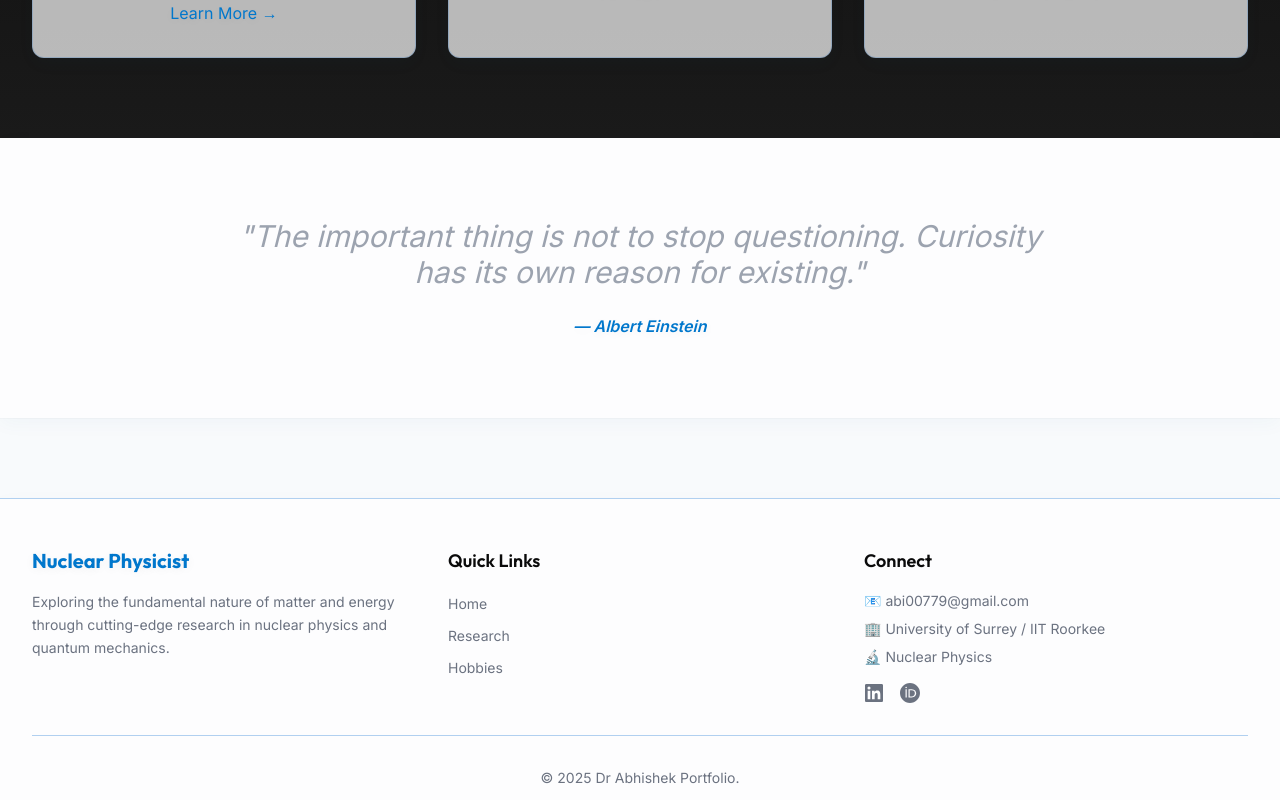
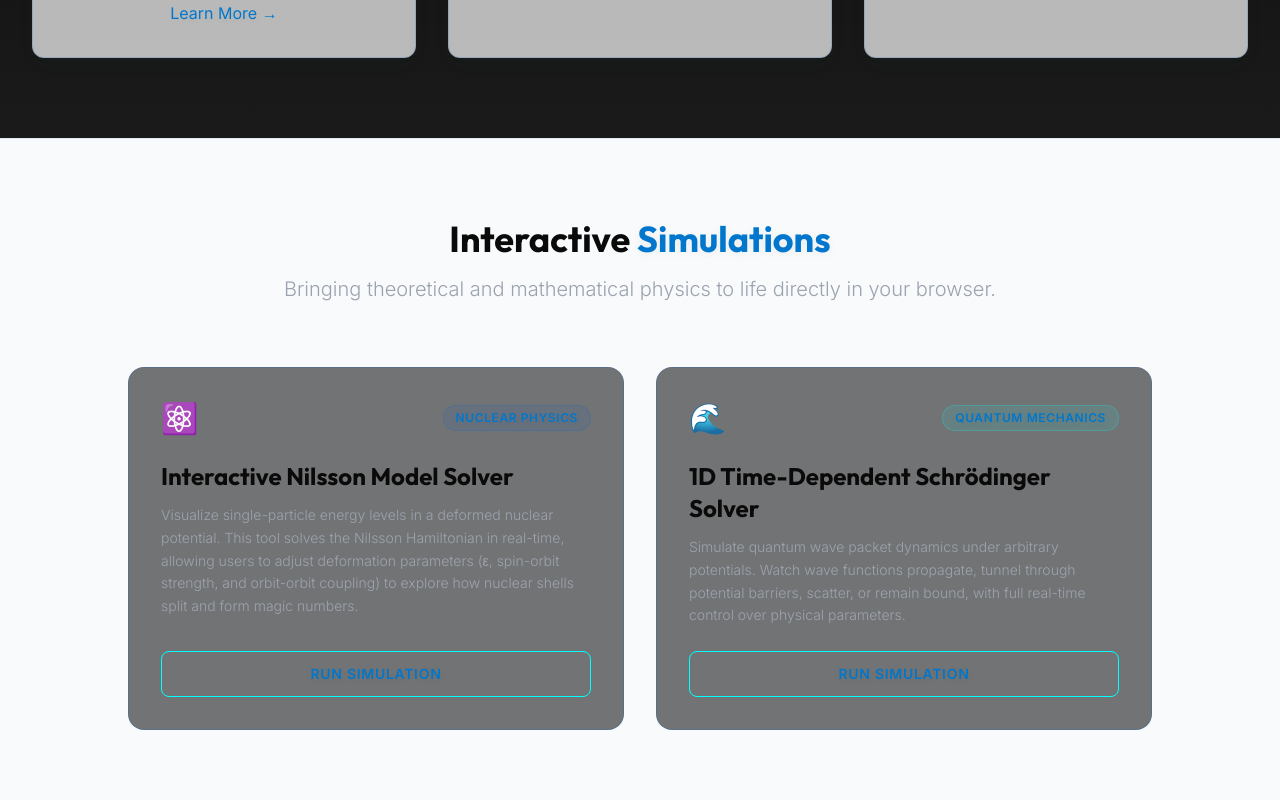
Before and after one commit to hyperfi/my-portfolio, a Vue app: page / in a window 1280 px wide. Shown: the part 1320-2120 px from the top of the page. Built offline with nearby package versions, Linux system fonts and the light colour scheme.

Commit message:
Update publications data and enhance Home.vue with interactive simulations section

```diff
--- a/data/publications.json
+++ b/data/publications.json
@@ -1,5 +1,5 @@
 {
-  "generatedAt": "2026-05-29T12:21:30.949Z",
+  "generatedAt": "2026-05-30T05:22:09.031Z",
   "journal_articles": [
     {
       "key": "PhysRevLett.134.062502",
--- a/package.json
+++ b/package.json
@@ -5,7 +5,7 @@
   "type": "module",
   "scripts": {
     "dev": "vite",
-    "build": "vite build",
+    "build": "node scripts/build-publications.mjs && vite build",
     "preview": "vite preview"
   },
   "dependencies": {
--- a/src/data/publications.json
+++ b/src/data/publications.json
@@ -1,5 +1,5 @@
 {
-  "generatedAt": "2026-05-29T12:21:30.949Z",
+  "generatedAt": "2026-05-30T05:22:09.031Z",
   "journal_articles": [
     {
       "key": "PhysRevLett.134.062502",
--- a/src/views/Home.vue
+++ b/src/views/Home.vue
@@ -179,6 +179,65 @@
       </div>
     </section>
 
+
+    <!-- Interactive Simulations Section -->
+    <section class="py-20 bg-dark-bg border-t border-nuclear-blue/10">
+      <div class="max-w-7xl mx-auto px-4 sm:px-6 lg:px-8">
+        <div class="text-center mb-16">
+          <h2 class="text-4xl font-bold text-white mb-4">
+            Interactive <span class="text-nuclear-glow">Simulations</span>
+          </h2>
+          <p class="text-xl text-gray-300 max-w-3xl mx-auto font-light">
+            Bringing theoretical and mathematical physics to life directly in your browser.
+          </p>
+        </div>
+
+        <div class="grid grid-cols-1 md:grid-cols-2 gap-8 max-w-5xl mx-auto">
+          <!-- Simulation 1: Nilsson Model -->
+          <div class="bg-card-bg/60 backdrop-blur-sm p-8 rounded-2xl border border-nuclear-blue/20 hover:border-nuclear-glow/40 transition-all duration-300 flex flex-col justify-between hover:shadow-[0_8px_30px_rgb(0,255,255,0.03)] group">
+            <div>
+              <div class="flex items-center justify-between mb-6">
+                <span class="text-3xl">⚛️</span>
+                <span class="px-3 py-1 bg-nuclear-blue/10 text-nuclear-glow text-xs font-semibold rounded-full border border-nuclear-blue/20 uppercase tracking-wider">Nuclear Physics</span>
+              </div>
+              <h3 class="text-2xl font-bold text-white mb-3 group-hover:text-nuclear-glow transition-colors">
+                Interactive Nilsson Model Solver
+              </h3>
+              <p class="text-gray-300 text-sm font-light leading-relaxed mb-6">
+                Visualize single-particle energy levels in a deformed nuclear potential. This tool solves the Nilsson Hamiltonian in real-time, allowing users to adjust deformation parameters (&epsilon;, spin-orbit strength, and orbit-orbit coupling) to explore how nuclear shells split and form magic numbers.
+              </p>
+            </div>
+            <div>
+              <a href="https://hyperfi.github.io/Nilsson-Model-Interactive/" target="_blank" rel="noopener noreferrer" class="w-full inline-block text-center px-6 py-3 border border-nuclear-glow text-nuclear-glow hover:bg-nuclear-glow hover:text-black font-semibold rounded-lg transition-all duration-300 text-sm uppercase tracking-wider">
+                Run Simulation
+              </a>
+            </div>
+          </div>
+
+          <!-- Simulation 2: TDSE -->
+          <div class="bg-card-bg/60 backdrop-blur-sm p-8 rounded-2xl border border-nuclear-blue/20 hover:border-nuclear-glow/40 transition-all duration-300 flex flex-col justify-between hover:shadow-[0_8px_30px_rgb(0,255,255,0.03)] group">
+            <div>
+              <div class="flex items-center justify-between mb-6">
+                <span class="text-3xl">🌊</span>
+                <span class="px-3 py-1 bg-nuclear-glow/10 text-nuclear-glow text-xs font-semibold rounded-full border border-nuclear-glow/20 uppercase tracking-wider">Quantum Mechanics</span>
+              </div>
+              <h3 class="text-2xl font-bold text-white mb-3 group-hover:text-nuclear-glow transition-colors">
+                1D Time-Dependent Schrödinger Solver
+              </h3>
+              <p class="text-gray-300 text-sm font-light leading-relaxed mb-6">
+                Simulate quantum wave packet dynamics under arbitrary potentials. Watch wave functions propagate, tunnel through potential barriers, scatter, or remain bound, with full real-time control over physical parameters.
+              </p>
+            </div>
+            <div>
+              <a href="https://hyperfi.github.io/Time-Dependent-Schrodinger-Equation-1D/" target="_blank" rel="noopener noreferrer" class="w-full inline-block text-center px-6 py-3 border border-nuclear-glow text-nuclear-glow hover:bg-nuclear-glow hover:text-black font-semibold rounded-lg transition-all duration-300 text-sm uppercase tracking-wider">
+                Run Simulation
+              </a>
+            </div>
+          </div>
+        </div>
+      </div>
+    </section>
+
     <!-- Quote Section -->
     <section class="py-20 bg-card-bg">
       <div class="max-w-4xl mx-auto px-4 sm:px-6 lg:px-8 text-center">
```
Also changed, not shown: 1 other file (tests, documents, lock files or other folders).
